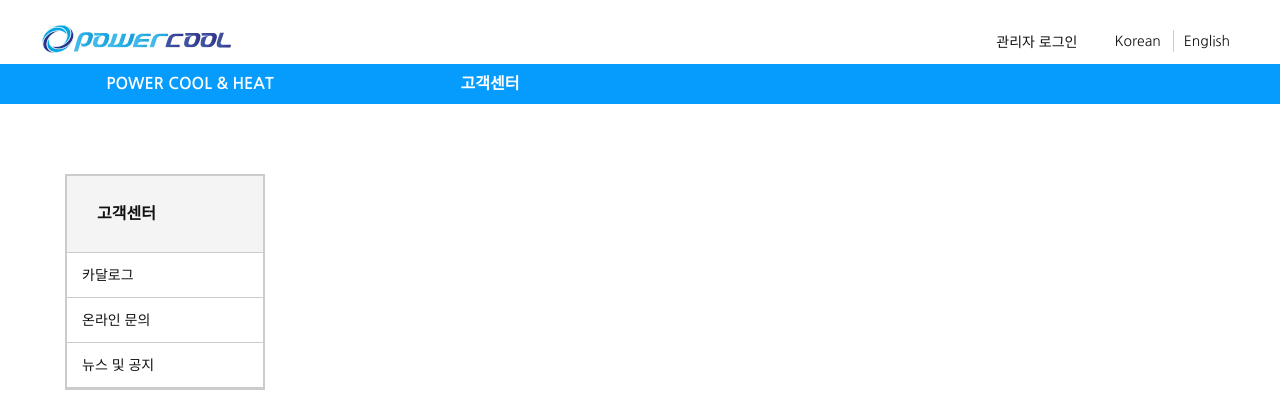
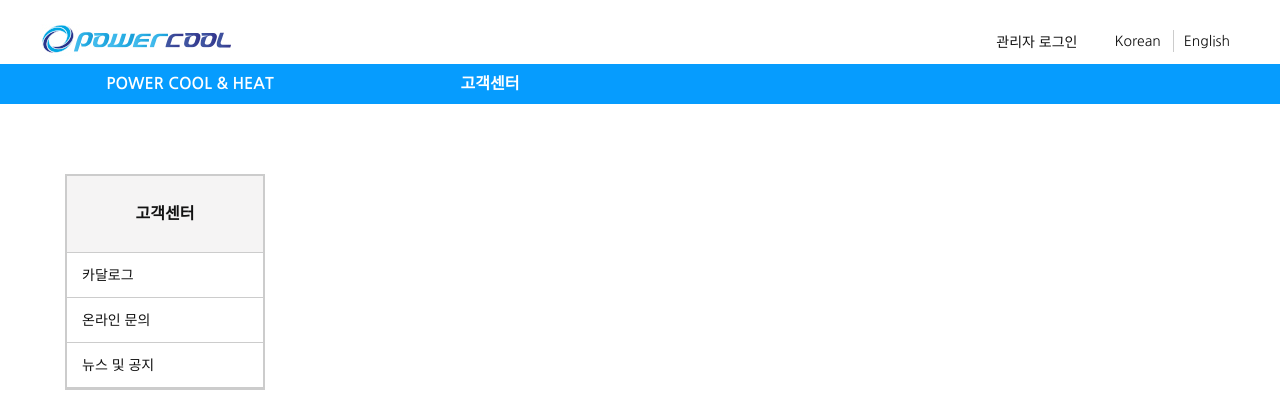
Before and after one commit to gijoona/powercoolair, a PHP site: page /support/downloads.php in a window 1280 px wide. Shown: the top 395 px of the page. Run offline with PHP 8.4, Linux system fonts and the light colour scheme; data that the repository does not hold is empty; some libraries are stand-ins or nearby versions.

Commit message:
submenu first center

```diff
--- a/www/css/main.css
+++ b/www/css/main.css
@@ -55,6 +55,7 @@
 .subContainer{width:1200px; margin:70px auto;}
 .subContainer:after{content:""; display:block; clear:both;}
 .subNav{border:2px solid #ccc; margin-bottom:30px;}
+.subNav ul li.wide{text-align: center;}
 .lnb{width:200px; float:left; padding-left:25px;}
 .lnb li{padding-left:15px; border-bottom:1px solid #ccc;}
 .lnb li a{display:block; padding:13px 0; font-size:14px;}
--- a/www/inc/subMenu_support.php
+++ b/www/inc/subMenu_support.php
@@ -46,7 +46,7 @@ $(function(){
 <div class="lnb">
   <div class="subNav">
     <ul>
-      <li><a href="../support/estimate.php"><?=$menu_titleMenu_support_main?></a></li>
+      <li class="wide"><a href="../support/estimate.php"><?=$menu_titleMenu_support_main?></a></li>
       <li class="catalog"><a href="../support/downloads.php"><?=$menu_titleMenu_support1?></a></li>
       <li class="estimate"><a href="../support/estimate.php"><?=$menu_titleMenu_support2?></a></li>
       <li class="news"><a href="../support/news.php"><?=$menu_titleMenu_support3?></a></li>
```
